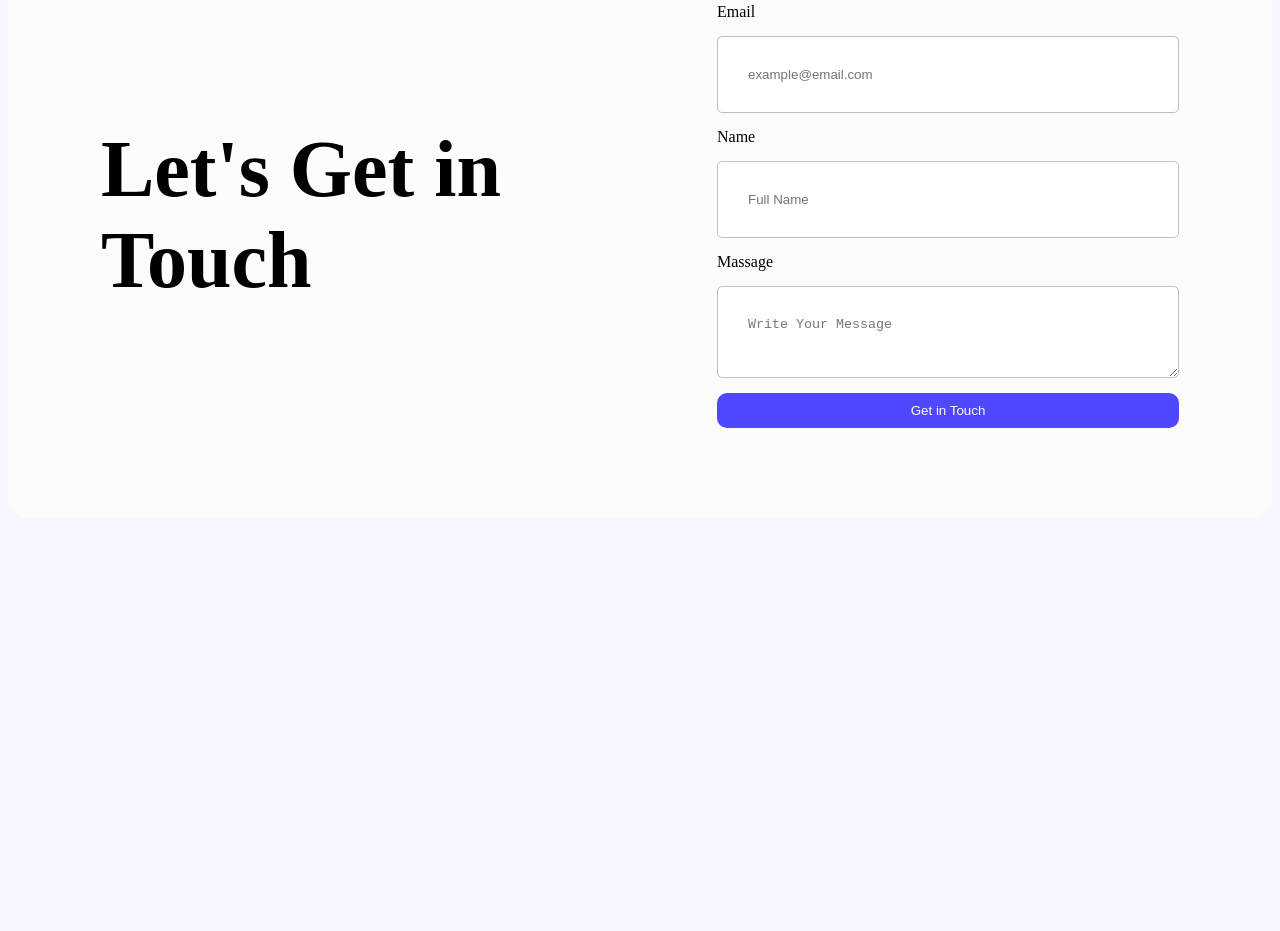
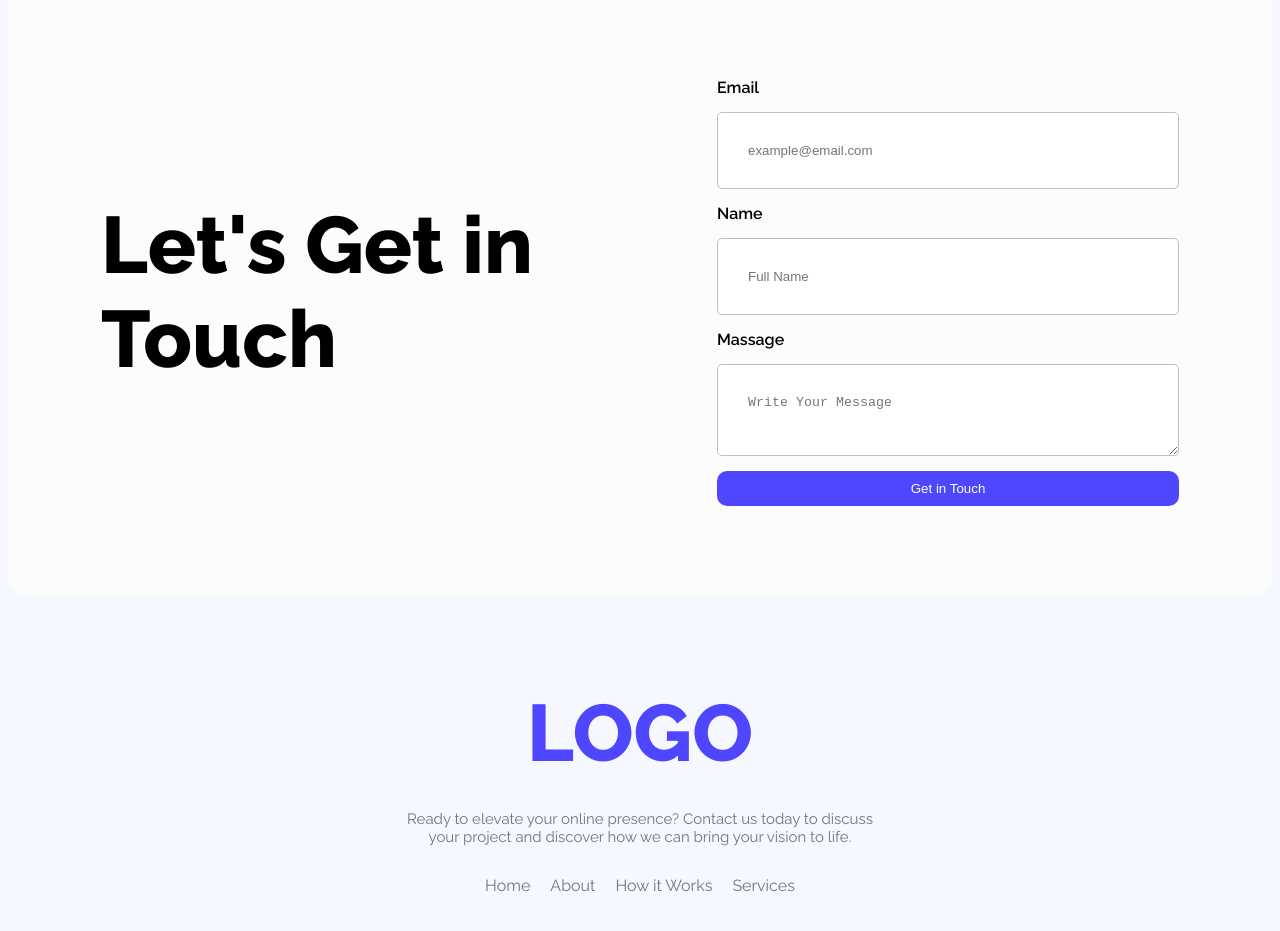
Before and after one commit to SOrtINgmASteR/Programming-Hero-Assignment-1, a plain HTML site: page index.html in a window 1280 px wide. Shown: the part 2738-3669 px from the top of the page. Before the commit the page ends 3306 px from the top, so only its background shows below. Drawn offline with Linux system fonts and the light colour scheme.

Commit message:
work done: Footer, final result

```diff
--- a/index.html
+++ b/index.html
@@ -139,7 +139,14 @@
     </main>
     <!-- Footer section -->
      <footer>
-
+        <h2 class="footer-title text-primary">LOGO</h2>
+        <p class="footer-description">Ready to elevate your online presence? Contact us today to discuss your project and discover how we can bring your vision to life.</p>
+        <div class="footer-links">
+            <a href="#" class="footer-link">Home</a>
+            <a href="#" class="footer-link">About</a>
+            <a href="#" class="footer-link">How it Works</a>
+            <a href="#" class="footer-link">Services</a>
+        </div>
      </footer>
 </body>
 </html>
--- a/styles.css
+++ b/styles.css
@@ -36,6 +36,7 @@
 
 body {
     background-color: #F5F8FF;
+    font-family: "Raleway", sans-serif;
 }
 
 /* Header styles */
@@ -48,6 +49,7 @@ nav {
     align-items: center;
     justify-content: space-between;
     margin: 0 150px;
+    font-size: 25px;
 }
 
 .banner {
@@ -126,6 +128,7 @@ nav {
 }
 
 .data-header {
+    font-family: "Inter", sans-serif;
     margin: 0px;
     font-weight: 800;
     font-size: 80px;
@@ -137,6 +140,7 @@ nav {
     font-weight: 300px;
     font-size: 20px;
     color: #000000;
+    text-align: center;
 }
 
 /* Main styles - User Review Section */
@@ -295,3 +299,46 @@ nav {
     width: 400px;
     display: block;
 }
+
+label {
+    font-weight: 600;
+}
+
+
+/* Footer styles */
+footer {
+    background-color: #F5F8FF;
+    max-width: 1200px;
+    display: flex;
+    flex-direction: column;
+    align-items: center;
+    text-align: center;
+    gap: 30px;
+    margin: 50px auto;
+    padding: 40px;
+    border-radius: 20px;
+}
+
+.footer-title {
+    font-size: 80px;
+    margin: 0;
+}
+
+.footer-description {
+    font-size: 15px;
+    color: #757575;
+    max-width: 500px;
+    margin: 0;
+}
+
+.footer-links {
+    display: flex;
+    flex-wrap: wrap;
+    justify-content: center;
+    gap: 20px;
+}
+
+.footer-link {
+    text-decoration: none;
+    color: #757575;
+}
```
Also changed, not shown: readme elements/Final Result.png (added).
